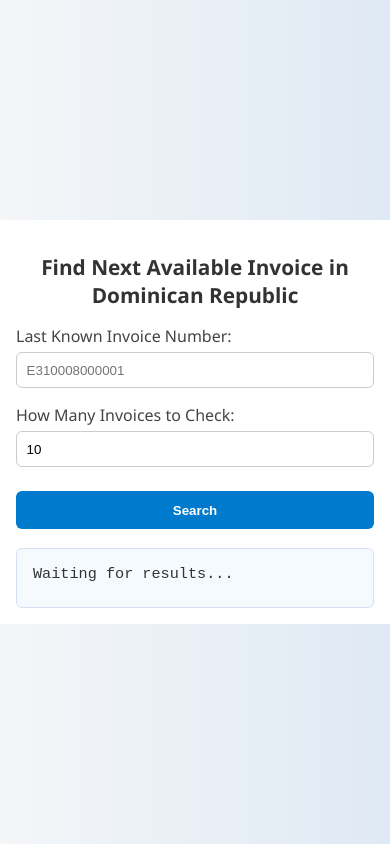
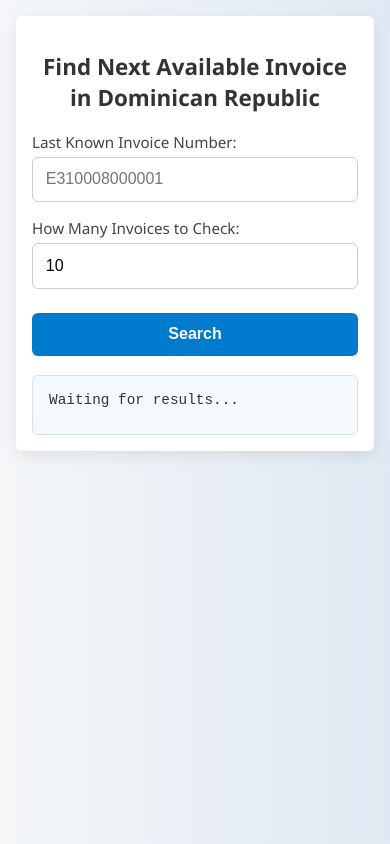
Before and after one commit to anmatths/Dominicana, a plain HTML site: page index.html in a window 390 px wide. Drawn offline with Linux system fonts and the light colour scheme.

Commit message:
improve responsive screen

```diff
--- a/styles/form.css
+++ b/styles/form.css
@@ -1,5 +1,3 @@
-/* styles/form.css */
-
 body {
   margin: 0;
   padding: 0;
@@ -9,21 +7,22 @@ body {
   justify-content: center;
   align-items: center;
   height: 100vh;
+  box-sizing: border-box;
 }
 
 form#invoiceForm {
   background-color: #ffffff;
   padding: 2rem;
   border-radius: 10px;
-  box-shadow: 0 10px 25px rgba(0, 0, 0, 0.1);
+  box-shadow: 0 10px 25px rgba(0, 0, 0, 0.08);
   width: 100%;
   max-width: 400px;
   box-sizing: border-box;
 }
 
 form h2 {
-  margin-bottom: 1rem;
-  font-size: 1.3rem;
+  margin-bottom: 1.2rem;
+  font-size: 1.4rem;
   text-align: center;
   color: #333;
 }
@@ -82,12 +81,31 @@ button:hover {
   box-sizing: border-box;
 }
 
-/* Responsive tweaks */
+/* Mobile Responsive */
 @media screen and (max-width: 500px) {
+  body {
+    padding: 1rem;
+    height: auto;
+    align-items: flex-start;
+  }
+
   form#invoiceForm {
+    width: 100%;
     padding: 1rem;
-    border-radius: 0;
-    box-shadow: none;
+    border-radius: 6px;
+    box-shadow: 0 5px 15px rgba(0, 0, 0, 0.08);
+  }
+
+  input, button {
+    font-size: 1rem;
+    padding: 0.8rem;
+  }
+
+  label {
+    font-size: 0.95rem;
+  }
+
+  #resultBox {
+    font-size: 0.9rem;
   }
 }
-``
```
